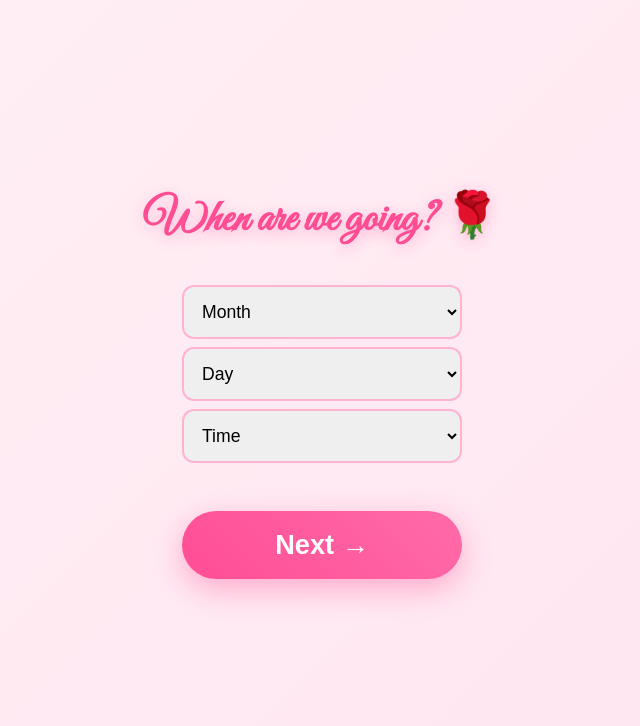
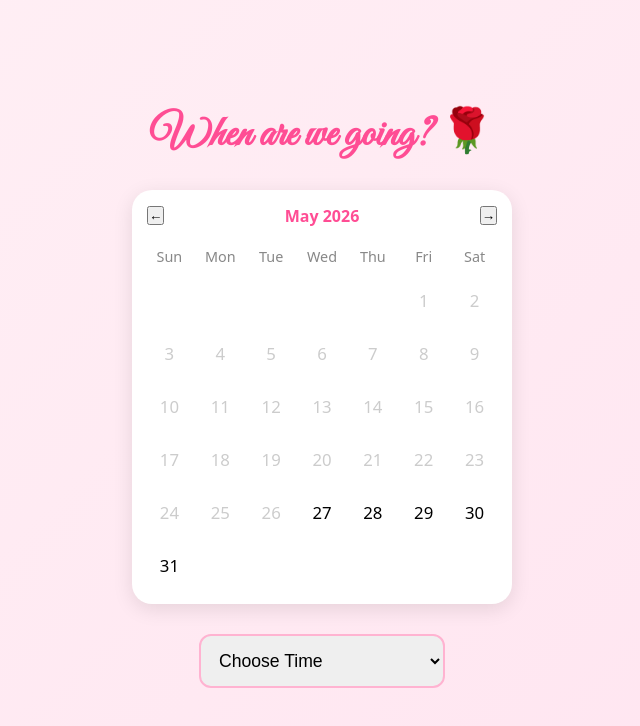
Before and after one commit to Dremoore/Date-me-, a plain HTML site: page index.html in a window 1280 px wide. Both pictures are taken after a click on the button "YES ❤️". Shown: the whole page, without its empty margins (318-958 px from the left). Drawn offline with nearby package versions, Linux system fonts and the light colour scheme.

Commit message:
Update index.html

```diff
--- a/index.html
+++ b/index.html
@@ -8,132 +8,120 @@
   <style>
     @import url('https://fonts.googleapis.com/css2?family=Pacifico&family=Great+Vibes&display=swap');
 
-    :root {
-      --pink: #ff4d94;
-    }
+    :root { --pink: #ff4d94; }
 
-    * {
-      margin: 0;
-      padding: 0;
-      box-sizing: border-box;
-    }
-
+    * { margin:0; padding:0; box-sizing:border-box; }
     body {
-      font-family: 'Segoe UI', system-ui, sans-serif;
+      font-family: system-ui, sans-serif;
       background: linear-gradient(135deg, #fff0f5 0%, #ffe4f0 100%);
       min-height: 100vh;
       display: flex;
       align-items: center;
       justify-content: center;
-      overflow: hidden;
-      touch-action: manipulation;
+      overflow-x: hidden;
     }
 
-    .container {
-      text-align: center;
-      width: 100%;
-      max-width: 420px;
-      padding: 20px;
-    }
+    .container { width: 100%; max-width: 420px; padding: 20px; text-align: center; }
 
     h1 {
       font-family: 'Great Vibes', cursive;
-      font-size: 2.8rem;
+      font-size: 2.7rem;
       color: var(--pink);
-      margin-bottom: 40px;
+      margin-bottom: 30px;
       line-height: 1.1;
-      text-shadow: 0 4px 15px rgba(255, 77, 148, 0.3);
     }
 
-    .screen {
-      display: none;
-    }
+    .screen { display: none; }
+    .screen.active { display: block; animation: fadeIn 0.5s; }
 
-    .screen.active {
-      display: block;
-      animation: fadeIn 0.5s ease forwards;
-    }
-
-    @keyframes fadeIn {
-      from { opacity: 0; transform: translateY(30px); }
-      to { opacity: 1; transform: translateY(0); }
-    }
+    @keyframes fadeIn { from {opacity:0; transform:translateY(20px);} to {opacity:1; transform:translateY(0);} }
 
     .yes-btn {
       background: linear-gradient(45deg, #ff4d94, #ff6ba8);
       color: white;
-      font-size: 1.7rem;
+      font-size: 1.65rem;
       font-weight: bold;
-      padding: 18px 50px;
+      padding: 18px 40px;
       border: none;
       border-radius: 50px;
-      cursor: pointer;
-      box-shadow: 0 10px 30px rgba(255, 77, 148, 0.4);
-      margin: 25px 0;
       width: 85%;
       max-width: 280px;
+      margin: 25px 0;
+      box-shadow: 0 10px 30px rgba(255,77,148,0.4);
     }
-
-    .yes-btn:active {
-      transform: scale(0.95);
-    }
+    .yes-btn:active { transform: scale(0.95); }
 
     .no-btn {
       background: white;
       color: #555;
-      font-size: 1.1rem;
       padding: 12px 28px;
       border: 2px solid #ddd;
       border-radius: 50px;
       position: absolute;
       box-shadow: 0 5px 15px rgba(0,0,0,0.15);
-      user-select: none;
-      touch-action: none;
     }
 
+    /* Calendar */
+    .calendar {
+      background: white;
+      border-radius: 20px;
+      padding: 15px;
+      margin: 20px auto;
+      box-shadow: 0 5px 20px rgba(0,0,0,0.1);
+    }
+    .calendar-header {
+      display: flex;
+      justify-content: space-between;
+      align-items: center;
+      margin-bottom: 15px;
+      font-weight: bold;
+      color: var(--pink);
+    }
+    .calendar-grid {
+      display: grid;
+      grid-template-columns: repeat(7, 1fr);
+      gap: 6px;
+      text-align: center;
+    }
+    .weekday { font-size: 0.9rem; color: #888; padding: 5px 0; }
+    .day {
+      padding: 12px 8px;
+      border-radius: 12px;
+      cursor: pointer;
+      font-size: 1.05rem;
+    }
+    .day.past { color: #ccc; pointer-events: none; }
+    .day.today { background: #ffe4f0; font-weight: bold; }
+    .day.selected { background: var(--pink); color: white; }
+    .day:hover:not(.past) { background: #ffb3d1; }
+
+    /* Food */
     .dinner-grid {
       display: grid;
-      grid-template-columns: repeat(auto-fit, minmax(90px, 1fr));
-      gap: 16px;
-      margin: 30px 0;
-      padding: 0 10px;
+      grid-template-columns: repeat(3, 1fr);
+      gap: 14px;
+      margin: 25px 0;
     }
-
     .food-option {
       background: white;
-      border-radius: 20px;
-      padding: 18px 10px;
-      cursor: pointer;
-      transition: all 0.3s;
-      box-shadow: 0 5px 15px rgba(0,0,0,0.1);
+      border-radius: 18px;
+      padding: 15px 10px;
+      box-shadow: 0 4px 15px rgba(0,0,0,0.08);
+      transition: all 0.2s;
     }
-
-    .food-option:active {
-      transform: scale(0.92);
-    }
-
+    .food-option:active { transform: scale(0.92); }
     .food-option.selected {
       border: 4px solid var(--pink);
       background: #fff0f5;
     }
-
-    select {
-      width: 100%;
-      max-width: 280px;
-      padding: 14px;
-      margin: 8px auto;
-      display: block;
-      font-size: 1.1rem;
-      border-radius: 12px;
-      border: 2px solid #ffb3d1;
-    }
+    .food-emoji { font-size: 2.8rem; margin-bottom: 6px; }
 
     .final-message {
       font-family: 'Great Vibes', cursive;
       font-size: 2.6rem;
       color: var(--pink);
-      margin: 30px 0 20px;
       line-height: 1.2;
+      margin: 30px 0;
     }
   </style>
 </head>
@@ -147,29 +135,28 @@
       <button id="noBtn" class="no-btn">No</button>
     </div>
 
-    <!-- Screen 2: Date -->
+    <!-- Screen 2: Calendar -->
     <div id="screen2" class="screen">
       <h1>When are we going? 🌹</h1>
-      <select id="month">
-        <option value="">Month</option>
-        <option value="June">June</option>
-        <option value="July">July</option>
-        <option value="August">August</option>
-      </select>
-      <select id="day">
-        <option value="">Day</option>
-      </select>
-      <select id="time">
-        <option value="">Time</option>
+      <div class="calendar">
+        <div class="calendar-header">
+          <button onclick="prevMonth()">←</button>
+          <span id="monthTitle"></span>
+          <button onclick="nextMonth()">→</button>
+        </div>
+        <div class="calendar-grid" id="calendarGrid"></div>
+      </div>
+      <select id="time" style="padding:14px; font-size:1.1rem; border-radius:12px; border:2px solid #ffb3d1; margin-top:10px;">
+        <option value="">Choose Time</option>
         <option value="7:00 PM - 9:00 PM">7:00 PM - 9:00 PM</option>
         <option value="8:00 PM - 10:00 PM">8:00 PM - 10:00 PM</option>
         <option value="9:00 PM - 11:00 PM">9:00 PM - 11:00 PM</option>
         <option value="10:00 PM - 12:00 AM">10:00 PM - 12:00 AM 🌙</option>
       </select>
-      <button class="yes-btn" onclick="nextScreen(3)" style="margin-top:40px;">Next →</button>
+      <button class="yes-btn" onclick="nextScreen(3)" id="nextBtn2" style="display:none;">Next →</button>
     </div>
 
-    <!-- Screen 3: Dinner -->
+    <!-- Screen 3: Food -->
     <div id="screen3" class="screen">
       <h1>What should we eat? 🍽️</h1>
       <div class="dinner-grid" id="foodGrid"></div>
@@ -178,53 +165,81 @@
 
     <!-- Screen 4: Final -->
     <div id="screen4" class="screen">
-      <div class="final-message">Our date is set!<br>Can't wait ❤️</div>
-      <p id="dateSummary" style="font-size:1.25rem; color:#444; padding:0 20px;"></p>
+      <div class="final-message">Our date is set!<br>Can't wait to see you ❤️</div>
+      <p id="dateSummary" style="font-size:1.3rem; color:#444; margin-top:20px;"></p>
     </div>
   </div>
 
   <script>
+    let selectedDate = "";
     let selectedFood = "";
+    let currentMonth = new Date().getMonth();
+    let currentYear = new Date().getFullYear();
 
     const noBtn = document.getElementById('noBtn');
+    function moveNoButton() {
+      const maxX = window.innerWidth - 140;
+      const maxY = window.innerHeight * 0.5;
+      noBtn.style.left = Math.random() * maxX + "px";
+      noBtn.style.top = Math.random() * maxY + "px";
+    }
+    noBtn.addEventListener('touchstart', moveNoButton);
+    noBtn.addEventListener('mousemove', () => Math.random() > 0.3 && moveNoButton());
 
-    // Mobile-friendly dodging No button
-    function moveNoButton() {
-      const maxX = window.innerWidth - 120;
-      const maxY = window.innerHeight - 120;
-      const x = Math.random() * maxX;
-      const y = Math.random() * maxY * 0.6; // keep it in upper half
-      noBtn.style.left = `${x}px`;
-      noBtn.style.top = `${y}px`;
-    }
+    // Calendar Functions
+    function renderCalendar() {
+      const firstDay = new Date(currentYear, currentMonth, 1).getDay();
+      const daysInMonth = new Date(currentYear, currentMonth + 1, 0).getDate();
+      const today = new Date();
+      const todayDate = today.getDate();
+      const todayMonth = today.getMonth();
+      const todayYear = today.getFullYear();
 
-    // Touch support for dodging
-    noBtn.addEventListener('touchstart', (e) => {
-      e.preventDefault();
-      moveNoButton();
-    });
+      document.getElementById('monthTitle').textContent =
+        new Date(currentYear, currentMonth).toLocaleString('default', { month: 'long', year: 'numeric' });
 
-    noBtn.addEventListener('mousemove', () => {
-      if (Math.random() > 0.25) moveNoButton();
-    });
+      const grid = document.getElementById('calendarGrid');
+      grid.innerHTML = `
+        <div class="weekday">Sun</div><div class="weekday">Mon</div><div class="weekday">Tue</div>
+        <div class="weekday">Wed</div><div class="weekday">Thu</div><div class="weekday">Fri</div>
+        <div class="weekday">Sat</div>`;
 
-    // Populate days
-    function populateDays() {
-      const daySelect = document.getElementById('day');
-      daySelect.innerHTML = '<option value="">Day</option>';
-      for(let i = 1; i <= 31; i++) {
-        daySelect.innerHTML += `<option value="\( {i}"> \){i}</option>`;
+      // Empty slots
+      for (let i = 0; i < firstDay; i++) {
+        grid.innerHTML += `<div></div>`;
+      }
+
+      for (let day = 1; day <= daysInMonth; day++) {
+        const isPast = (currentYear < todayYear) ||
+                      (currentYear === todayYear && currentMonth < todayMonth) ||
+                      (currentYear === todayYear && currentMonth === todayMonth && day < todayDate);
+
+        const dayEl = document.createElement('div');
+        dayEl.className = `day ${isPast ? 'past' : ''}`;
+        dayEl.textContent = day;
+        if (!isPast) {
+          dayEl.onclick = () => {
+            document.querySelectorAll('.day').forEach(d => d.classList.remove('selected'));
+            dayEl.classList.add('selected');
+            selectedDate = `${new Date(currentYear, currentMonth).toLocaleString('default', { month: 'long' })} ${day}, ${currentYear}`;
+            document.getElementById('nextBtn2').style.display = 'block';
+          };
+        }
+        grid.appendChild(dayEl);
       }
     }
 
-    // Food options
+    function prevMonth() { currentMonth--; if(currentMonth < 0){ currentMonth=11; currentYear--; } renderCalendar(); }
+    function nextMonth() { currentMonth++; if(currentMonth > 11){ currentMonth=0; currentYear++; } renderCalendar(); }
+
+    // Food
     const foods = [
-      {name: "Pizza", emoji: "🍕"},
-      {name: "Burger", emoji: "🍔"},
-      {name: "Pasta", emoji: "🍝"},
-      {name: "Sushi", emoji: "🍣"},
-      {name: "Steak", emoji: "🥩"},
-      {name: "Ramen", emoji: "🍜"}
+      {emoji:"🍕", name:"Pizza"},
+      {emoji:"🍔", name:"Burger"},
+      {emoji:"🍝", name:"Pasta"},
+      {emoji:"🍣", name:"Sushi"},
+      {emoji:"🥩", name:"Steak"},
+      {emoji:"🍜", name:"Ramen"}
     ];
 
     function createFoodOptions() {
@@ -233,7 +248,7 @@
       foods.forEach(food => {
         const div = document.createElement('div');
         div.className = 'food-option';
-        div.innerHTML = `<div style="font-size:2.8rem;margin-bottom:8px;">\( {food.emoji}</div><div style="font-weight:600;"> \){food.name}</div>`;
+        div.innerHTML = `<div class="food-emoji">\( {food.emoji}</div><div> \){food.name}</div>`;
         div.onclick = () => {
           document.querySelectorAll('.food-option').forEach(el => el.classList.remove('selected'));
           div.classList.add('selected');
@@ -249,21 +264,20 @@
       document.getElementById(`screen${n}`).classList.add('active');
 
       if (n === 4) {
-        const month = document.getElementById('month').value || "soon";
-        const day = document.getElementById('day').value || "";
-        const time = document.getElementById('time').value || "";
-        document.getElementById('dateSummary').innerHTML =
-          `<strong>\( {selectedFood}</strong><br> \){month} \( {day}<br> \){time}`;
-
-        // Confetti
-        confetti({ particleCount: 200, spread: 80, origin: { y: 0.6 } });
-        setTimeout(() => confetti({ particleCount: 120, angle: 60, spread: 60 }), 250);
+        const time = document.getElementById('time').value || "soon";
+        document.getElementById('dateSummary').innerHTML = `
+          <strong>${selectedFood}</strong><br>
+          ${selectedDate}<br>
+          ${time}
+        `;
+        confetti({ particleCount: 200, spread: 80 });
+        setTimeout(() => confetti({ particleCount: 150, angle: 60 }), 300);
       }
     }
 
-    // Initialize
+    // Init
     window.onload = () => {
-      populateDays();
+      renderCalendar();
       createFoodOptions();
       moveNoButton();
     };
```
